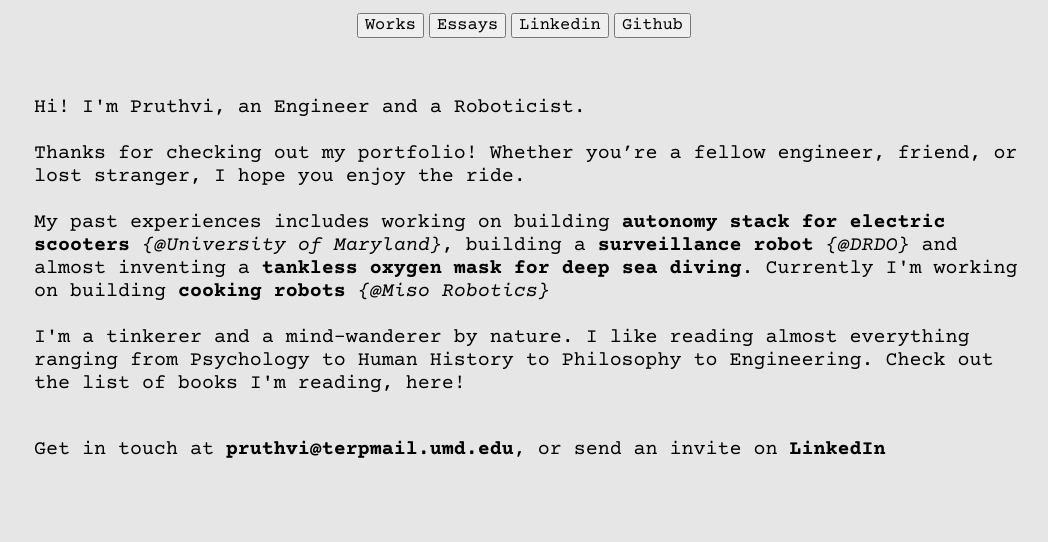
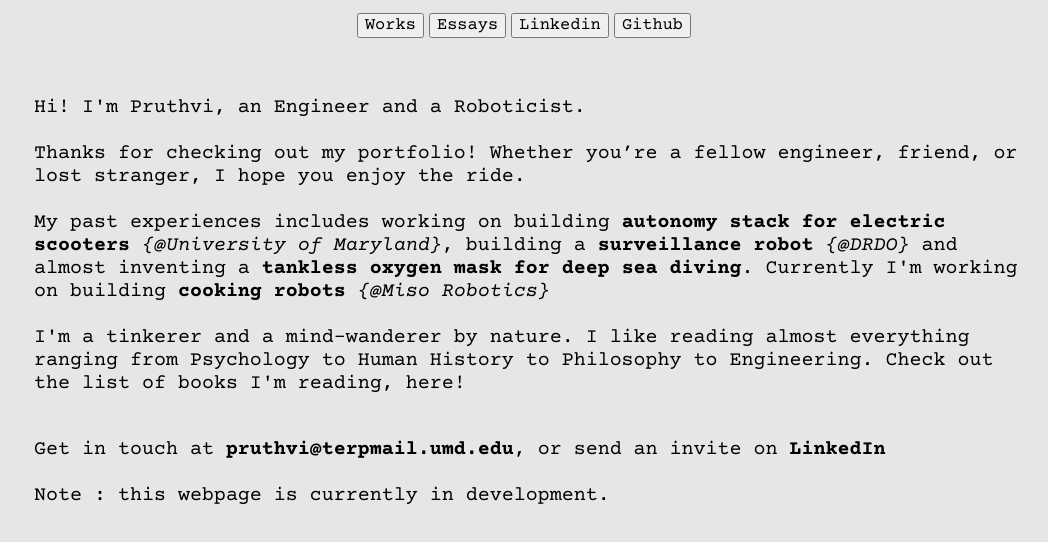
Before and after one commit to pruthvisanghavi/pruthvisanghavi.github.io, a plain HTML site: page index.html in a window 1280 px wide. Shown: the part 96-638 px from the top of the page, without its empty margins (116-1164 px from the left). Drawn offline with nearby package versions, Linux system fonts and the light colour scheme; a script that the page names is missing.

Commit message:
Add indev tag

```diff
--- a/index.html
+++ b/index.html
@@ -41,7 +41,9 @@
           I'm a tinkerer and a mind-wanderer by nature. I like reading almost everything ranging from Psychology to Human History to Philosophy to Engineering. Check out the list of books I'm reading, here!
         </p>
         <p align="left" style="color:black; font-family: Courier Prime; font-size:20px; width: 1000px; padding-left: 20px;"></br>
-          Get in touch at <strong>pruthvi@terpmail.umd.edu</strong>, or send an invite on <strong>LinkedIn</strong></p>
+          Get in touch at <strong>pruthvi@terpmail.umd.edu</strong>, or send an invite on <strong>LinkedIn</strong>
+          <br><br> Note : this webpage is currently in development.
+        </p>
       </center>
     </section>
     <br>
```
